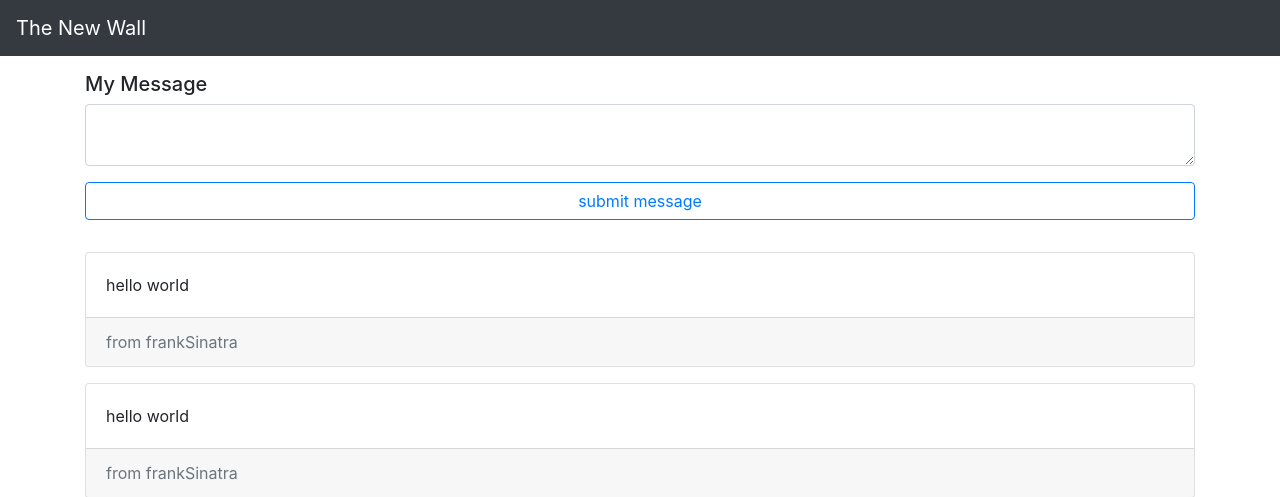
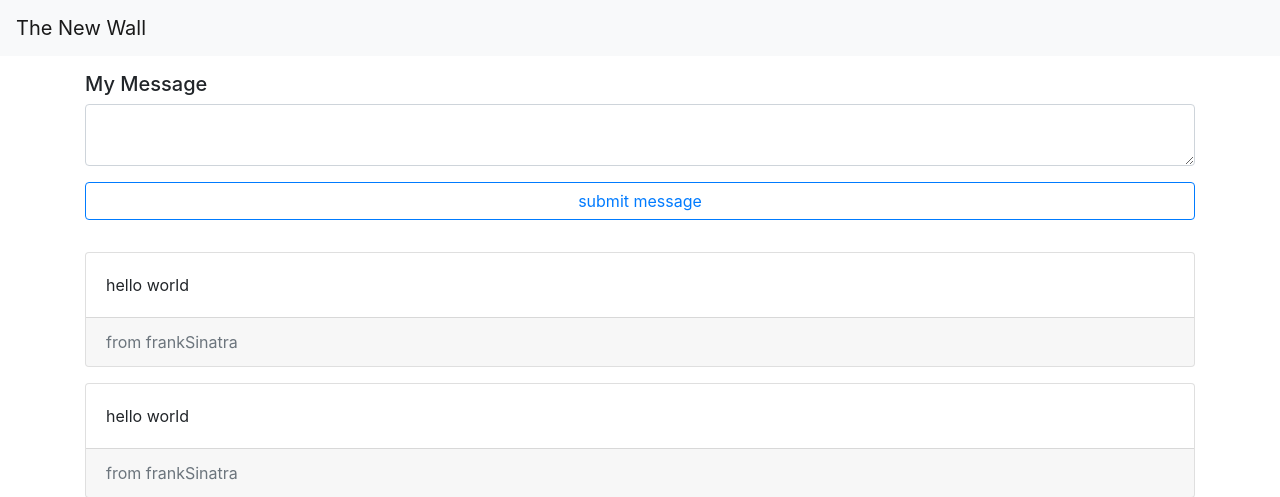
Before and after one commit to Yoskele/yoskwall, a Flask app: page / in a window 1280 px wide. Shown: the top 497 px of the page. Run offline with Flask 2, Linux system fonts and the light colour scheme; data comes from the database, SQL or seed files in the repository; some libraries are stand-ins or nearby versions.

Commit message:
Making the navbar light

```diff
--- a/templates/index.html
+++ b/templates/index.html
@@ -7,7 +7,7 @@
 
 <body>
 
-  <nav class="navbar navbar-dark bg-dark">
+  <nav class="navbar navbar-light bg-light">
     <a class="navbar-brand" href="#">The New Wall</a>
   </nav>
 
```
